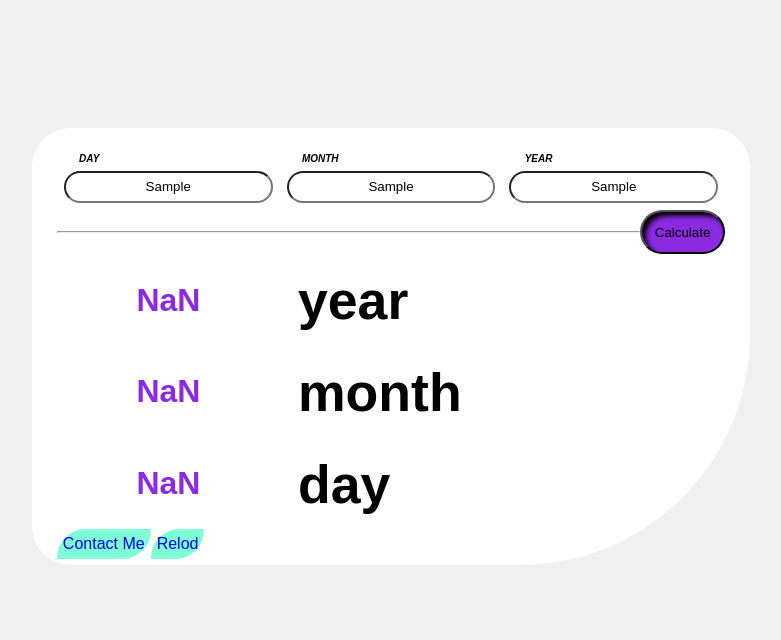
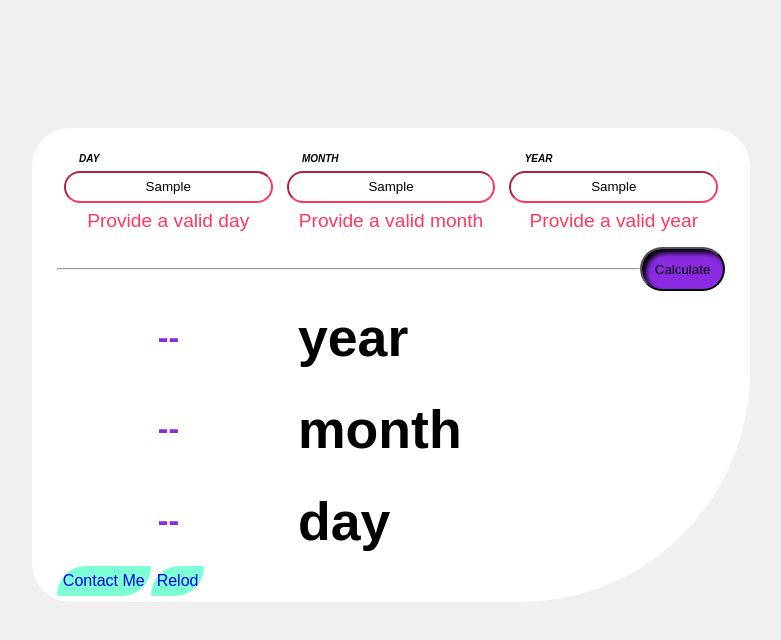
Before and after one commit to Anasalbrnsese/age-calculator-using-flex-responsive, a plain HTML site: page index.html in a window 1280 px wide. Both pictures are taken after typing "Sample", "Sample", "Sample" into the empty fields and a click on the button "Calculate". Shown: the whole page, without its empty margins (249-1030 px from the left). Drawn offline with Linux system fonts and the light colour scheme.

Commit message:
Validation Age

```diff
--- a/CalcAge.js
+++ b/CalcAge.js
@@ -8,6 +8,34 @@ document.getElementById("born").addEventListener("click", function () {
   var currentMonth = today.getMonth() + 1; // Adding 1 because January is 0-indexed
   var currentDay = today.getDate();
 
+  let isValid = true;
+
+  // Validate year
+  if (isNaN(birthYear) || birthYear > currentYear || birthYear < 1900) {
+    setError(document.getElementById("year"), 'Provide a valid year');
+    isValid = false;
+  } else {
+    setSuccess(document.getElementById("year"));
+  }
+
+  // Validate month
+  if (isNaN(birthMonth) || birthMonth < 1 || birthMonth > 12) {
+    setError(document.getElementById("month"), 'Provide a valid month');
+    isValid = false;
+  } else {
+    setSuccess(document.getElementById("month"));
+  }
+
+  // Validate day
+  const daysInMonth = new Date(birthYear, birthMonth, 0).getDate();
+  if (isNaN(birthDay) || birthDay < 1 || birthDay > daysInMonth) {
+    setError(document.getElementById("day"), 'Provide a valid day');
+    isValid = false;
+  } else {
+    setSuccess(document.getElementById("day"));
+  }
+
+  if (isValid) {
     var ageYears = currentYear - birthYear;
     var ageMonths = currentMonth - birthMonth;
     var ageDays = currentDay - birthDay;
@@ -23,4 +51,23 @@ document.getElementById("born").addEventListener("click", function () {
     document.querySelector(".Year").innerText = ageYears + "";
     document.querySelector(".Month").innerText = ageMonths + "";
     document.querySelector(".Day").innerText = ageDays + "";
+  }
 });
+
+const setError = (element, message) => {
+  const inputControl = element.parentElement;
+  const errorDisplay = inputControl.querySelector('.error');
+
+  errorDisplay.innerText = message;
+  inputControl.classList.add('error');
+  inputControl.classList.remove('success');
+};
+
+const setSuccess = element => {
+  const inputControl = element.parentElement;
+  const errorDisplay = inputControl.querySelector('.error');
+
+  errorDisplay.innerText = '';
+  inputControl.classList.add('success');
+  inputControl.classList.remove('error');
+};
--- a/index.html
+++ b/index.html
@@ -14,19 +14,22 @@
         <center>
             <form class="form1">
                 <div class="input-age">
-                    <div>
+                    <div class="input-control">
                         <label for="day" class="day"><b><i>DAY</i></b></label>
                         <input id="day" type="text" name="day" required placeholder="DD">
+                        <div class="error"></div>
                     </div>
                     <br>
-                    <div>
+                    <div class="input-control">
                         <label for="month" class="month"><b><i>MONTH</i></b></label>
                         <input id="month" type="text" name="Month" required placeholder="MM">
+                        <div class="error"></div>
                     </div>
                     <br>
-                    <div>
+                    <div class="input-control">
                         <label for="year" class="year"><b><i>YEAR</i></b></label>
                         <input id="year" type="text" name="Year" required placeholder="YYYY">
+                        <div class="error"></div>
                     </div>
                 </div>
                 <div class="flex-btn-line">
--- a/style.css
+++ b/style.css
@@ -1,10 +1,6 @@
 * {
     margin: 0;
     padding: 0;
-}
-
-body {
-    font-family: Arial, sans-serif;
 }
 
 h1 {
@@ -14,7 +10,6 @@ h1 {
     display: flex;
     width: 9vw;
     margin: auto;
-
 }
 
 button {
@@ -23,6 +18,9 @@ button {
 
 
 }
+
+
+
 
 form {
     background-color: #ffffff;
@@ -53,6 +51,8 @@ body {
     border-top-left-radius: 7vw;
     padding: 6px;
 
+
+
 }
 
 .a2 {
@@ -61,6 +61,7 @@ body {
     border-radius: 4px;
     border-bottom-right-radius: 7vw;
     border-top-left-radius: 7vw;
+    padding: 6px;
     padding: 6px;
 
 }
@@ -71,6 +72,9 @@ body {
     align-items: end;
     width: 100%;
     flex-direction: row;
+    flex-wrap: wrap;
+
+
 
 }
 
@@ -113,12 +117,12 @@ hr {
     background-color: blueviolet;
     display: flex;
     align-self: center;
-
 }
 
 .flex-btn-line {
     display: flex;
     flex-direction: row;
+    margin-top: 15px;
 
 }
 
@@ -150,12 +154,18 @@ input {
 label {
 
     width: 80%;
+    /* Adjust the width as needed */
     font-size: 10px;
     display: flex;
     justify-content: start;
     flex-wrap: wrap;
 
 }
+
+body {
+    font-family: Arial, sans-serif;
+}
+
 
 .output-age {
     display: flex;
@@ -197,3 +207,16 @@ span {
     width: 69%;
     flex-wrap: wrap;
 }
+
+.input-control.success input {
+    border-color: #09c372;
+}
+
+.input-control.error input {
+    border-color: #ff3860;
+}
+
+.input-control .error {
+    color: #ff3860;
+    font-size: 1.5vw;
+}
```
Lines whose indentation alone changed are shown as unchanged.
